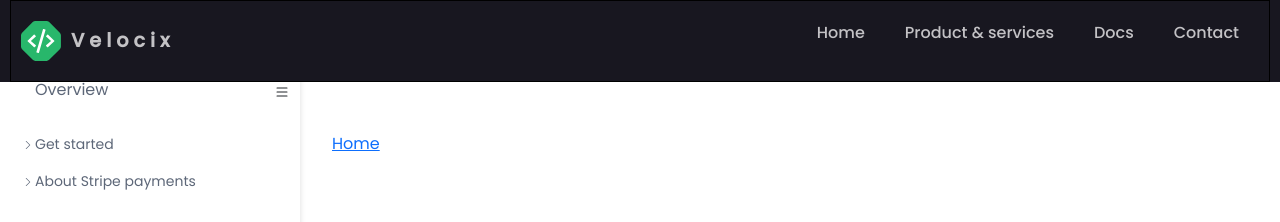
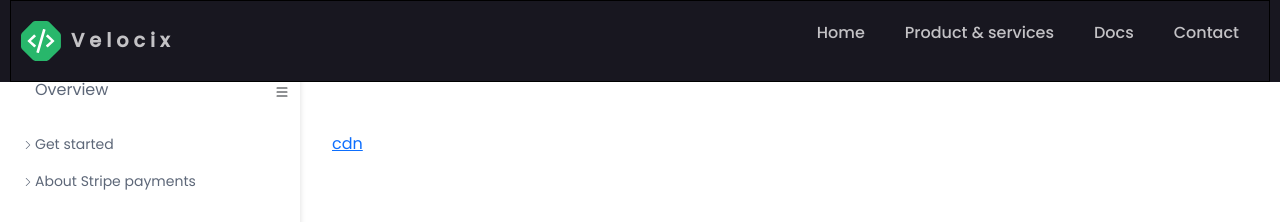
Before and after one commit to JayasuryaDZS/velocix, a React (Vite) app: page /cdn in a window 1280 px wide. Shown: the top 222 px of the page. Built offline with nearby package versions, Linux system fonts and the light colour scheme.

Commit message:
breadcrum updates

```diff
--- a/src/components/Breadcrumb/index.jsx
+++ b/src/components/Breadcrumb/index.jsx
@@ -1,27 +1,23 @@
 import React, { useEffect } from "react";
-import { Link, useLocation, useNavigate } from "react-router-dom";
+import { Link, useLocation } from "react-router-dom";
 
-const BreadCrumb = ({ pathname }) => {
+const BreadCrumb = () => {
 
   const location = useLocation()
-  const navigate = useNavigate()
+  let menu = location.pathname.split('/')
 
-  const url = new URLSearchParams(window.location.search)
-  const menu = url.get("menu")
-  const submenu = url.get("submenu")
+  menu.splice(0,1)
 
+   let url = ""
   return (
     <nav aria-label="breadcrumb">
       <ol className="breadcrumb">
-        <li className="breadcrumb-item">
-          <Link to="/">Home</Link>
+      { menu && menu.map((item)=>{
+          url += "/"+item
+          return     <li className="breadcrumb-item">
+          <Link to={url}>{item}</Link>
         </li>
-    { menu &&    <li onClick={()=> navigate(`/cdn/getStarted?menu=${menu}`)} className="breadcrumb-item active" aria-current="page" >
-          {menu}
-        </li>}
-       {submenu && <li className="breadcrumb-item active" aria-current="page">
-          {submenu}
-        </li>}
+        })}
       </ol>
     </nav>
   );
--- a/src/components/Sidebar/Sidebar.jsx
+++ b/src/components/Sidebar/Sidebar.jsx
@@ -59,11 +59,11 @@ const Sidebar = (props) => {
 
             </li>
               <li>
-                <Link className="nav-link" to="/cdn/getStarted?menu=getStarted" onClick={()=>{sideBarDropDown('Get started')}} >
+                <Link className="nav-link" to="/cdn/getStarted" onClick={()=>{sideBarDropDown('Get started')}} >
                 <ChevronRight className="arrow-icon" />  Get started
                 </Link>
                { sideBarMenu === "Get started" &&  <ul className="sub-menu">
-                  <li>   <Link className="nav-link" to="/cdn/getStarted/general?menu=getStarted&submenu=general">
+                  <li>   <Link className="nav-link" to="/cdn/getStarted/general">
                   General
                 </Link></li>
                 <li>   <Link className="nav-link" to="#">
```
